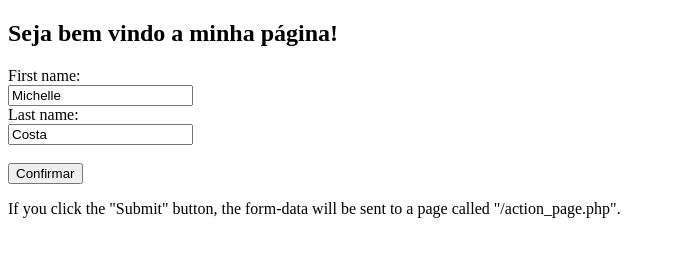
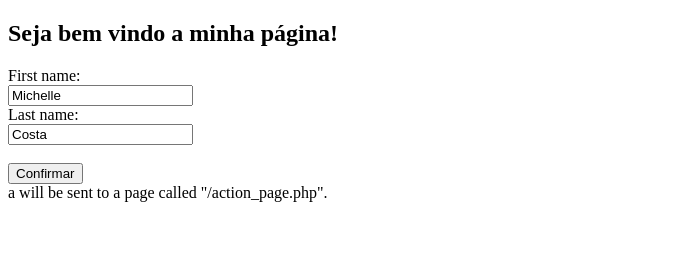
Before and after one commit to michellecostaa/michellecostaa.github.io, a plain HTML site: page index.html in a window 1280 px wide. Shown: the whole page, without its empty margins (0-675 px from the left). Drawn offline with Linux system fonts and the light colour scheme.

Commit message:
Update index.html

```diff
--- a/index.html
+++ b/index.html
@@ -11,8 +11,7 @@
   <input type="text" id="lname" name="lname" value="Costa"><br><br>
   <input type="submit" value="Confirmar">
 </form>
-
-<p>If you click the "Submit" button, the form-data will be sent to a page called "/action_page.php".</p>
+a will be sent to a page called "/action_page.php".</p>
 
 </body>
 </html>
```
